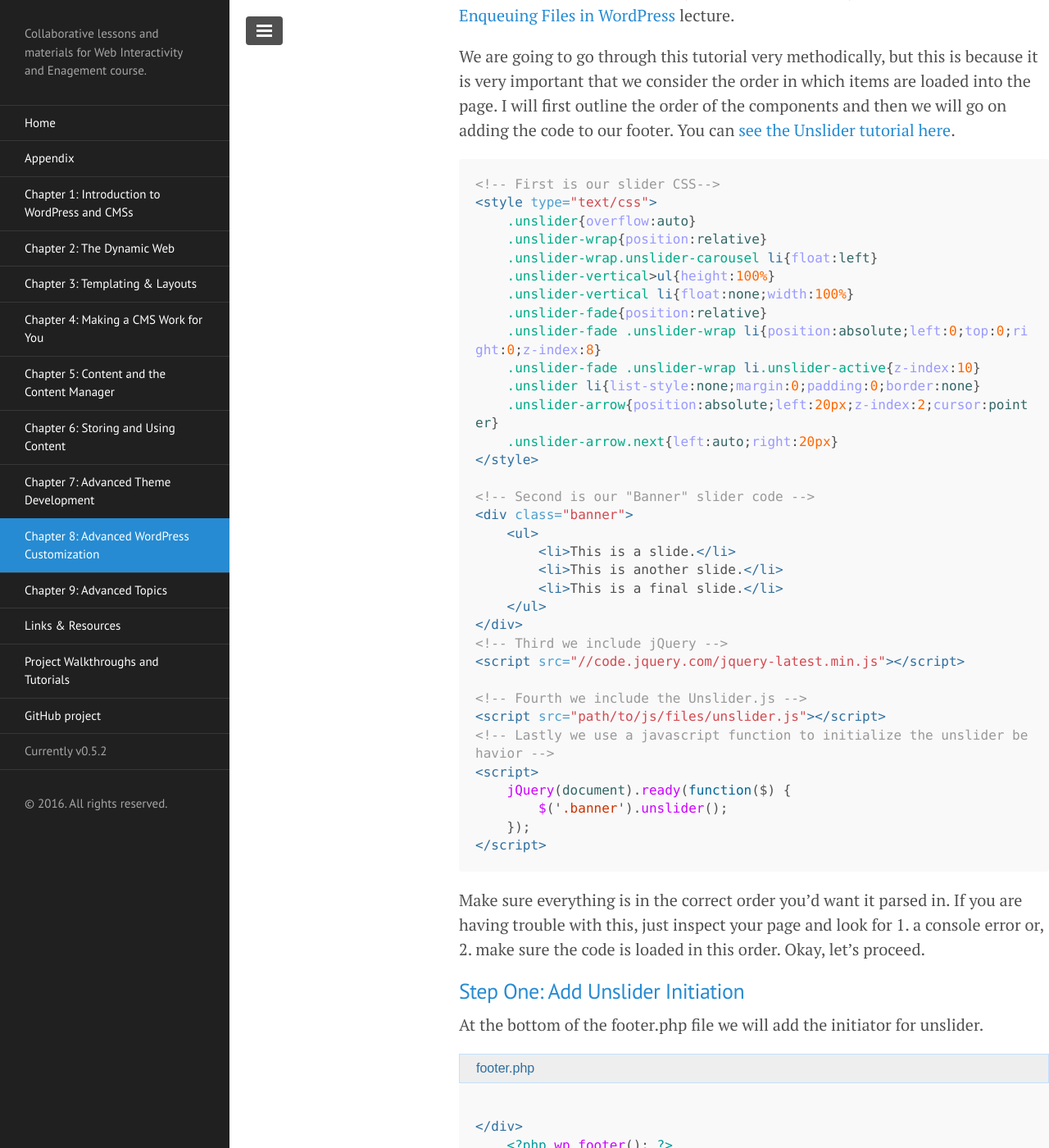
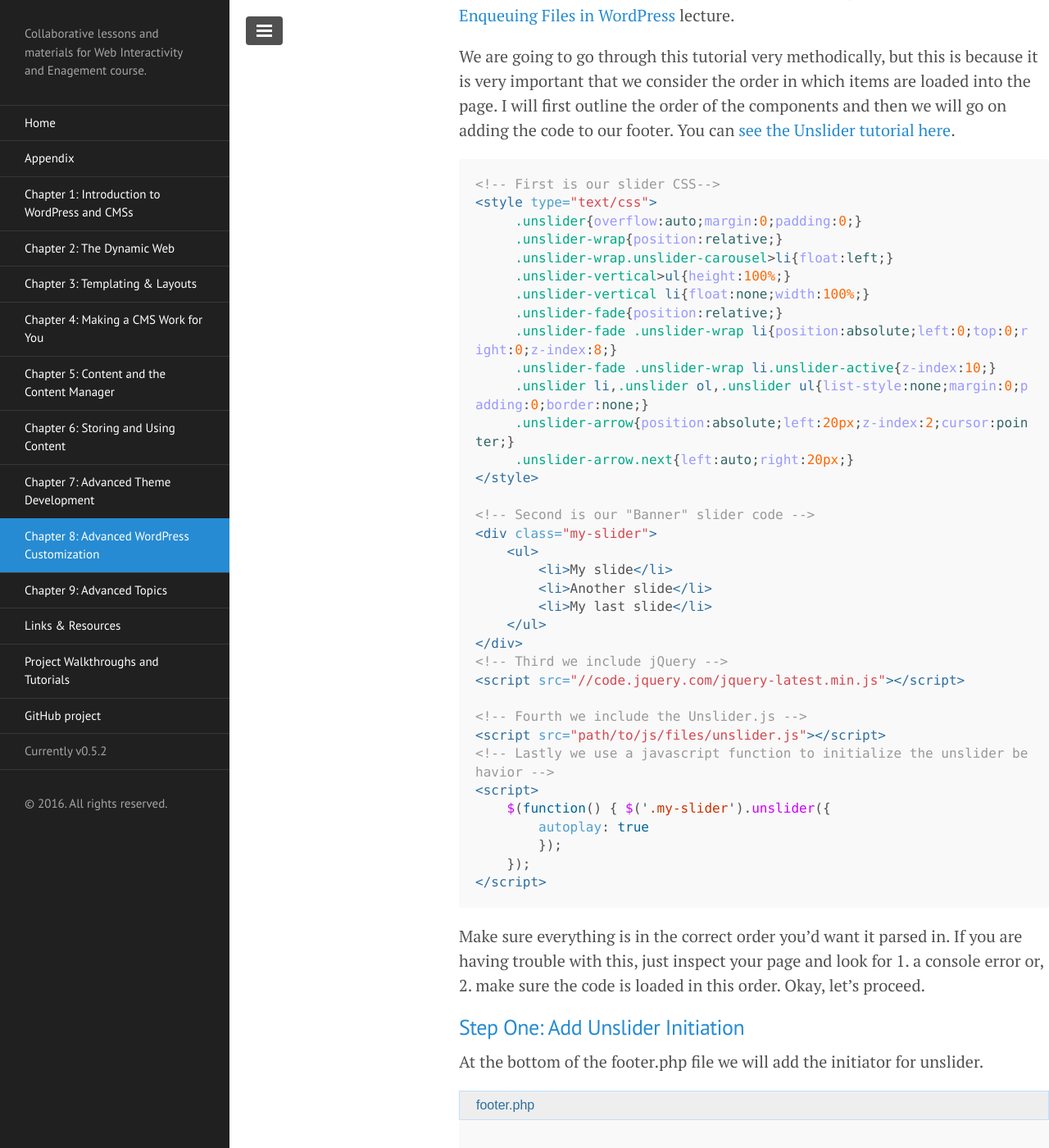
Before and after one commit to ahaywood/Web-Interactivity-and-Engagement, a Jekyll site: the page built from chapter-8/index.md, in a window 1280 px wide and 1400 px high, scrolled down 27042 px. Shown: the whole window at 82% size. Built offline with Jekyll 4.4.1, drawn with Linux system fonts in a browser that asks for light colours; Markdown is read by kramdown in place of the engine named in the settings; some of the changed text lies outside the part shown.

Commit message:
Fix jQuery Tutorial

````diff
--- a/chapter-8/index.md
+++ b/chapter-8/index.md
@@ -813,25 +813,25 @@ We are going to go through this tutorial very methodically, but this is because
 ```html
 <!-- First is our slider CSS-->
 <style type="text/css">
-    .unslider{overflow:auto}
-    .unslider-wrap{position:relative}
-    .unslider-wrap.unslider-carousel li{float:left}
-    .unslider-vertical>ul{height:100%}
-    .unslider-vertical li{float:none;width:100%}
-    .unslider-fade{position:relative}
-    .unslider-fade .unslider-wrap li{position:absolute;left:0;top:0;right:0;z-index:8}
-    .unslider-fade .unslider-wrap li.unslider-active{z-index:10}
-    .unslider li{list-style:none;margin:0;padding:0;border:none}
-    .unslider-arrow{position:absolute;left:20px;z-index:2;cursor:pointer}
-    .unslider-arrow.next{left:auto;right:20px}
+     .unslider{overflow:auto;margin:0;padding:0;}
+     .unslider-wrap{position:relative;}
+     .unslider-wrap.unslider-carousel>li{float:left;}
+     .unslider-vertical>ul{height:100%;}
+     .unslider-vertical li{float:none;width:100%;}
+     .unslider-fade{position:relative;}
+     .unslider-fade .unslider-wrap li{position:absolute;left:0;top:0;right:0;z-index:8;}
+     .unslider-fade .unslider-wrap li.unslider-active{z-index:10;}
+     .unslider li,.unslider ol,.unslider ul{list-style:none;margin:0;padding:0;border:none;}
+     .unslider-arrow{position:absolute;left:20px;z-index:2;cursor:pointer;}
+     .unslider-arrow.next{left:auto;right:20px;}
 </style>
 
 <!-- Second is our "Banner" slider code -->
-<div class="banner">
+<div class="my-slider">
     <ul>
-        <li>This is a slide.</li>
-        <li>This is another slide.</li>
-        <li>This is a final slide.</li>
+        <li>My slide</li>
+        <li>Another slide</li>
+        <li>My last slide</li>
     </ul>
 </div>
 <!-- Third we include jQuery -->
@@ -841,8 +841,9 @@ We are going to go through this tutorial very methodically, but this is because
 <script src="path/to/js/files/unslider.js"></script>
 <!-- Lastly we use a javascript function to initialize the unslider behavior -->
 <script>
-    jQuery(document).ready(function($) {
-        $('.banner').unslider();
+    $(function() { $('.my-slider').unslider({
+        autoplay: true
+        });
     });
 </script>
 ```
@@ -861,8 +862,9 @@ At the bottom of the footer.php file we will add the initiator for unslider.
 
 <!-- Begin Unslider Initiator -->
 <script>
-    jQuery(document).ready(function($) {
-        $('.banner').unslider();
+    $(function() { $('.my-slider').unslider({
+        autoplay: true
+        });
     });
 </script>
 <!-- End Unslider Initiator -->
@@ -882,11 +884,11 @@ Let's work right out of our index.php file for now, though this code should be c
 
 <p class="file-name">index.php</p>
 ```html
-<div class="banner">
+<div class="my-slider">
     <ul>
-        <li>This is a slide.</li>
-        <li>This is another slide.</li>
-        <li>This is a final slide.</li>
+        <li>My slide</li>
+        <li>Another slide</li>
+        <li>My last slide</li>
     </ul>
 </div>
 ```
@@ -895,17 +897,17 @@ and our CSS...
 
 <p class="file-name">style.css</p>
 ```css
-    .unslider{overflow:auto}
-    .unslider-wrap{position:relative}
-    .unslider-wrap.unslider-carousel li{float:left}
-    .unslider-vertical>ul{height:100%}
-    .unslider-vertical li{float:none;width:100%}
-    .unslider-fade{position:relative}
-    .unslider-fade .unslider-wrap li{position:absolute;left:0;top:0;right:0;z-index:8}
-    .unslider-fade .unslider-wrap li.unslider-active{z-index:10}
-    .unslider li{list-style:none;margin:0;padding:0;border:none}
-    .unslider-arrow{position:absolute;left:20px;z-index:2;cursor:pointer}
-    .unslider-arrow.next{left:auto;right:20px}
+.unslider{overflow:auto;margin:0;padding:0;}
+.unslider-wrap{position:relative;}
+.unslider-wrap.unslider-carousel>li{float:left;}
+.unslider-vertical>ul{height:100%;}
+.unslider-vertical li{float:none;width:100%;}
+.unslider-fade{position:relative;}
+.unslider-fade .unslider-wrap li{position:absolute;left:0;top:0;right:0;z-index:8;}
+.unslider-fade .unslider-wrap li.unslider-active{z-index:10;}
+.unslider li,.unslider ol,.unslider ul{list-style:none;margin:0;padding:0;border:none;}
+.unslider-arrow{position:absolute;left:20px;z-index:2;cursor:pointer;}
+.unslider-arrow.next{left:auto;right:20px;}
 ```
 
 Now let's load all of our files up and if the text in the index doesn't slide by, then there is something wrong.
@@ -960,7 +962,7 @@ Let's set up the HTML for our post type and then we can set it up as PHP loading
 
 <p class="file-name">index.php</p>
 ```html
-<div class="banner">
+<div class="my-slider">
     <ul>
         <li style="background-image: url('slide01.jpg');">
             <div class="slides-message">
@@ -1015,7 +1017,7 @@ This will generate the content from our custom post. Now let's integrate this in
 
 <p class="file-name">index.php</p>
 ```php
-<div class="banner">
+<div class="my-slider">
     <ul>
 <?php
     $args = array( 'post_type' => 'Slider' );
@@ -1050,16 +1052,16 @@ This will generate the content from our custom post. Now let's integrate this in
 Here is some sample styling, but you can repurpose this for however you want.
 
 ```css
-.banner {
+.my-slider {
     position: relative;
     overflow: auto;
     margin-top:25px;
     margin-bottom: 25px;
 }
-.banner li {
+.my-slider li {
     list-style: none;
 }
-.banner ul li {
+.my-slider ul li {
     float: left;
 }
 .slide-container {
````
Also changed, not shown: other parts of chapter-8/index.md (+1 -1 lines).
